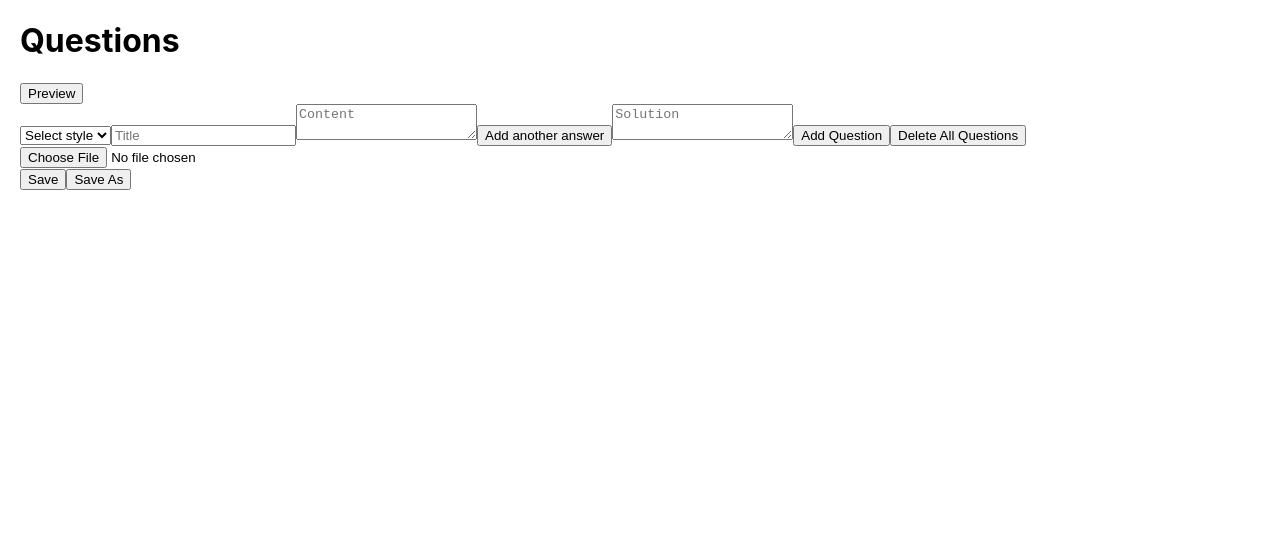
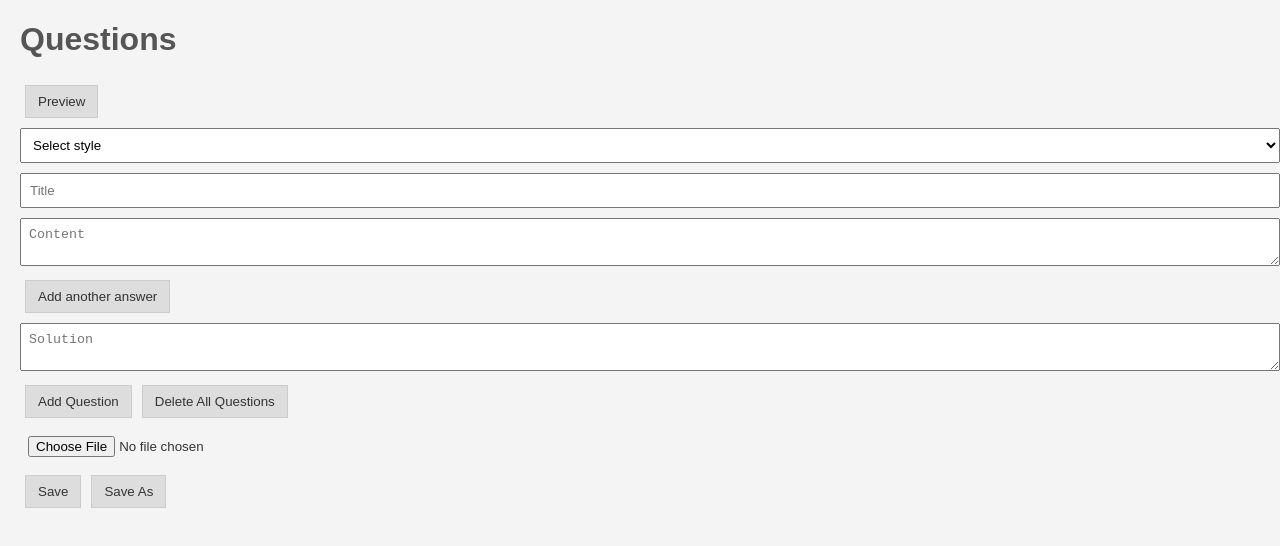
Before and after one commit to emmagort/Diss, a React (Create React App) app in the folder my-app/: page /teacher in a window 1280 px wide. Shown: the top 546 px of the page. Built offline with nearby package versions, Linux system fonts and the light colour scheme.

Commit message:
some pretty css

```diff
--- a/my-app/src/pages/Student.css
+++ b/my-app/src/pages/Student.css
@@ -53,6 +53,7 @@
     background-color: #FFA500; /* Slightly darker on hover */
     transform: scale(1.1); /* Button scaling on hover */
   }
+
 
   /* Interaction controls styling */
   .interaction-controls {
--- a/my-app/src/pages/Student.js
+++ b/my-app/src/pages/Student.js
@@ -2,6 +2,7 @@ import React, { useState, useEffect, } from 'react';
 import { useLocation } from 'react-router-dom';
 import 'prismjs/themes/prism.css';
 import './Student.css';
+import './Teacher.css';
 
 export default function Student() {
   const location = useLocation();
--- /dev/null
+++ b/my-app/src/pages/Teacher.css
@@ -0,0 +1,59 @@
+/* Teacher.css */
+body {
+    font-family: 'Arial', sans-serif;
+    background-color: #f4f4f4;
+    color: #333;
+    margin: 0;
+    padding: 0;
+  }
+
+  .container {
+    max-width: 800px;
+    margin: 0 auto;
+    padding: 20px;
+  }
+
+  h1 {
+    color: #555;
+  }
+
+  h2 {
+    color: #333;
+    cursor: pointer;
+  }
+
+  button {
+    background-color: #ddd;
+    color: #333;
+    border: 1px solid #ccc;
+    padding: 8px 12px;
+    margin: 5px;
+    cursor: pointer;
+  }
+
+  button:hover {
+    background-color: #bbb;
+  }
+
+  button:disabled {
+    background-color: #ccc;
+    color: #888;
+    cursor: default;
+  }
+
+  select,
+  textarea,
+  input {
+    width: 100%;
+    padding: 8px;
+    margin: 5px 0;
+    box-sizing: border-box;
+  }
+
+  textarea {
+    resize: vertical;
+  }
+
+  span.error {
+    color: red;
+  }
--- a/my-app/src/pages/Teacher.js
+++ b/my-app/src/pages/Teacher.js
@@ -1,7 +1,7 @@
 import React from 'react'
 import { useNavigate, Link } from 'react-router-dom';
 import { useEffect, useState } from 'react';
-
+import './Teacher.css';
 export default function Teacher() {
   const [title, setTitle] = useState(localStorage.getItem('title') || '');
   const [content, setContent] = useState(localStorage.getItem('content') || '');
```
